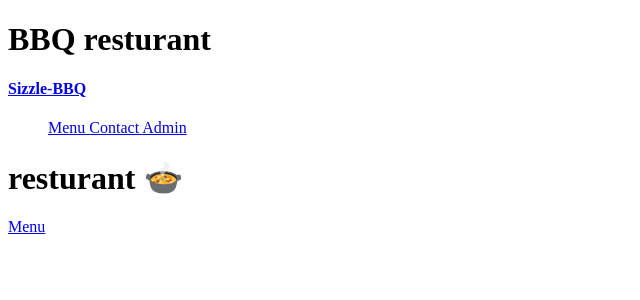
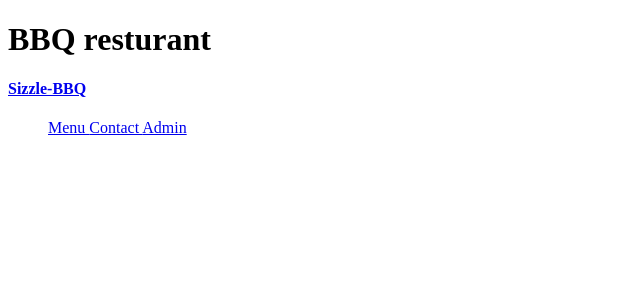
Before and after one commit to tshepi-tech/bbq-resturant, a React (Create React App) app: page / in a window 1280 px wide. Shown: the top 300 px of the page, without its empty margins (0-640 px from the left). Built offline with nearby package versions, Linux system fonts and the light colour scheme.

Commit message:
moving navigation to home

```diff
--- a/src/App.jsx
+++ b/src/App.jsx
@@ -15,8 +15,6 @@ import { getCollection } from "../src/scripts/firestore";
 export default function App() {
   return (
     <div className="App">
-      <h1>BBQ resturant</h1>
-      <Navigation />
       <Routes>
         <Route path="/" element={<Home />} />
         <Route path="category/:categoryId" element={<Menu />} />
--- a/src/client/pages/Home.jsx
+++ b/src/client/pages/Home.jsx
@@ -1,11 +1,11 @@
-// NPM packages
-import { Link } from "react-router-dom";
+//Project files
+import Navigation from "../components/Navigation";
 
 export default function Home() {
   return (
     <div id="home">
-      <h1>resturant 🍲 </h1>
-      <Link to="category/Menu">Menu </Link>
+      <h1>BBQ resturant</h1>
+      <Navigation />
     </div>
   );
 }
```
